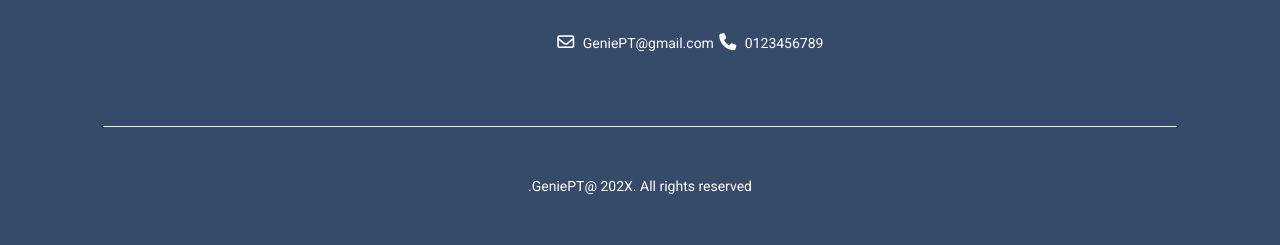
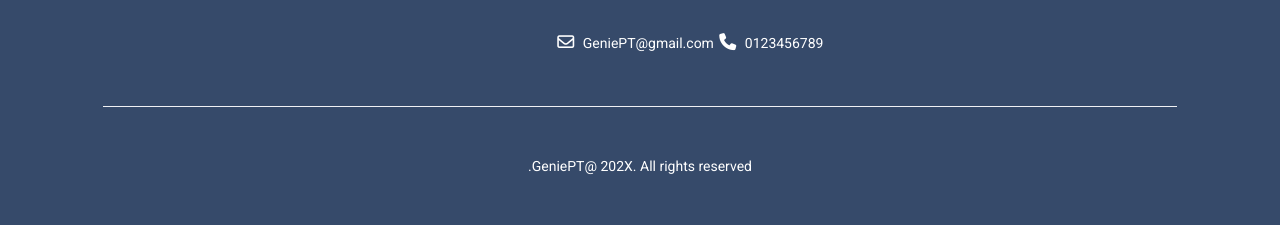
Before and after one commit to Abdulrahman-Hany/giniept-website-landing-page-in-mostaql, a plain HTML site: page index.html in a window 1280 px wide. Shown: the part 3221-3466 px from the top of the page. Drawn offline with nearby package versions, Linux system fonts and the light colour scheme.

Commit message:
Update styles.css

```diff
--- a/assets/css/styles.css
+++ b/assets/css/styles.css
@@ -595,7 +595,7 @@ form button.cta-button {
     justify-content: space-between;
     align-items: flex-start;
     flex-wrap: wrap;
-    padding: 20px 0px;
+    padding: 20px 0px 0;
     border-bottom: 1px solid #ffffffec;
 }
 .logo-footer,
```
